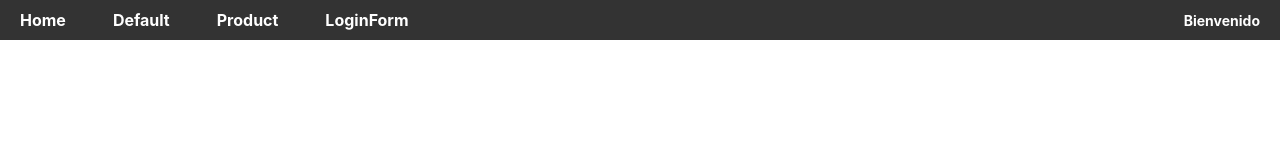
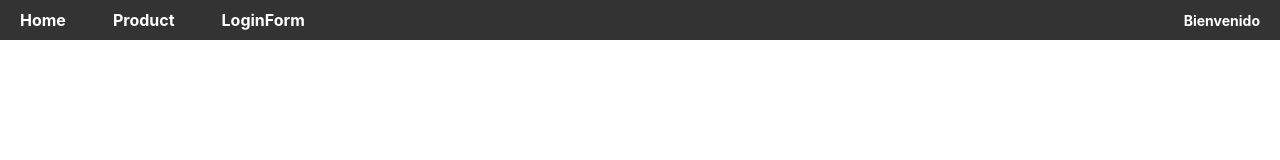
Before and after one commit to Afthedark/desarrollo-frontend-react, a React (Create React App) app: page /login in a window 1280 px wide. Shown: the top 160 px of the page. Built offline with nearby package versions, Linux system fonts and the light colour scheme.

Commit message:
delete default

```diff
--- a/src/components/Navbar.jsx
+++ b/src/components/Navbar.jsx
@@ -12,9 +12,7 @@ const Navbar = () => {
                 <li>
                     <Link to="/">Home</Link>
                 </li>
-                <li>
-                    <Link to="/default">Default</Link>
-                </li>
+
                 <li>
                     <Link to="/products">Product</Link>
                 </li>
```
